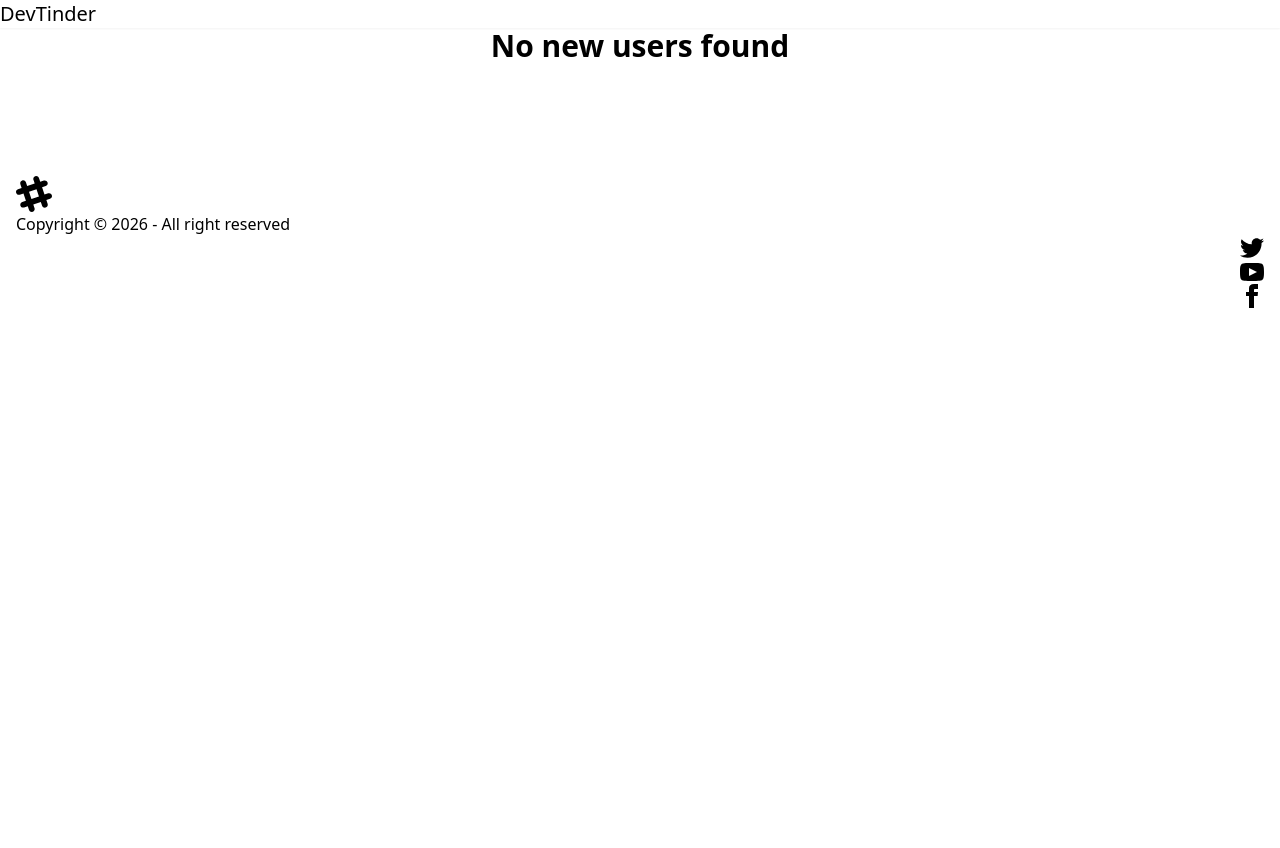
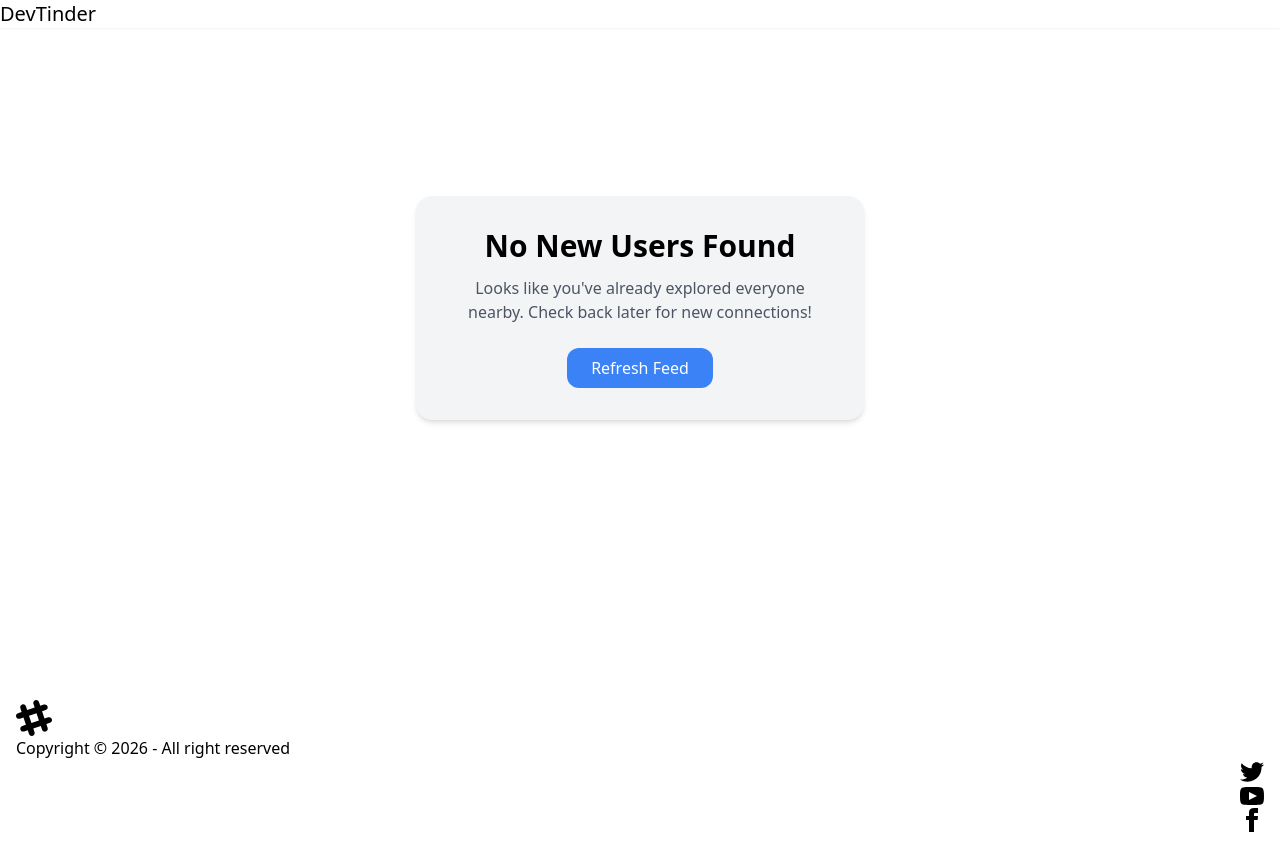
Before and after one commit to Priyasaha7/Dev_Tinder_Web, a React (Vite) app: page / in a window 1280 px wide. Before the commit the page ends 800 px from the top, so only its background shows below. Built offline with nearby package versions, Linux system fonts and the light colour scheme; no server answers.

Commit message:
feat: add empty state UI for feed when no users found
* Added centered empty state page in Feed component
* Included friendly message for no new users
* Added refresh button for better UX
* Improved overall UI consistency instead of blank screen

```diff
--- a/src/Components/Feed.jsx
+++ b/src/Components/Feed.jsx
@@ -37,7 +37,23 @@ const Feed = () => {
 
   if (feed.length <= 0) {
     return (
-      <h1 className="text-3xl text-center font-bold"> No new users found</h1>
+      <div className="flex flex-col items-center justify-center h-[70vh] text-center px-4">
+        <div className="bg-gray-100 rounded-2xl p-8 shadow-md max-w-md">
+          <h1 className="text-3xl font-bold mb-3">No New Users Found</h1>
+
+          <p className="text-gray-600 mb-6">
+            Looks like you've already explored everyone nearby. Check back later
+            for new connections!
+          </p>
+
+          <button
+            onClick={() => window.location.reload()}
+            className="bg-blue-500 hover:bg-blue-600 text-white px-6 py-2 rounded-xl transition"
+          >
+            Refresh Feed
+          </button>
+        </div>
+      </div>
     );
   }
 
```
